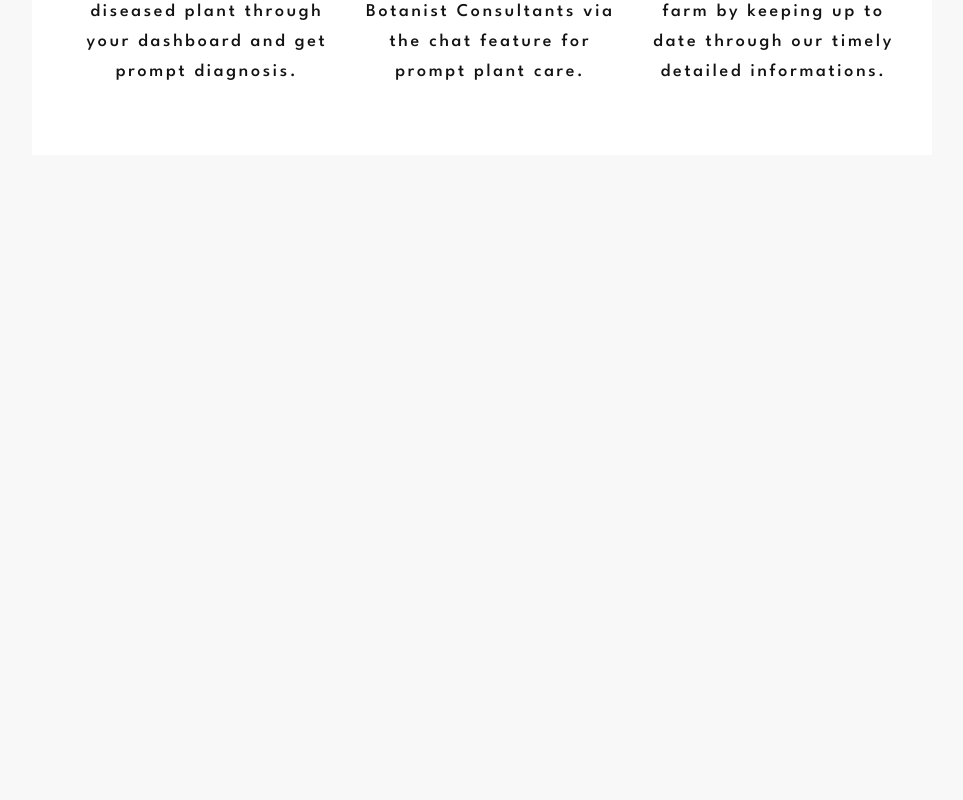
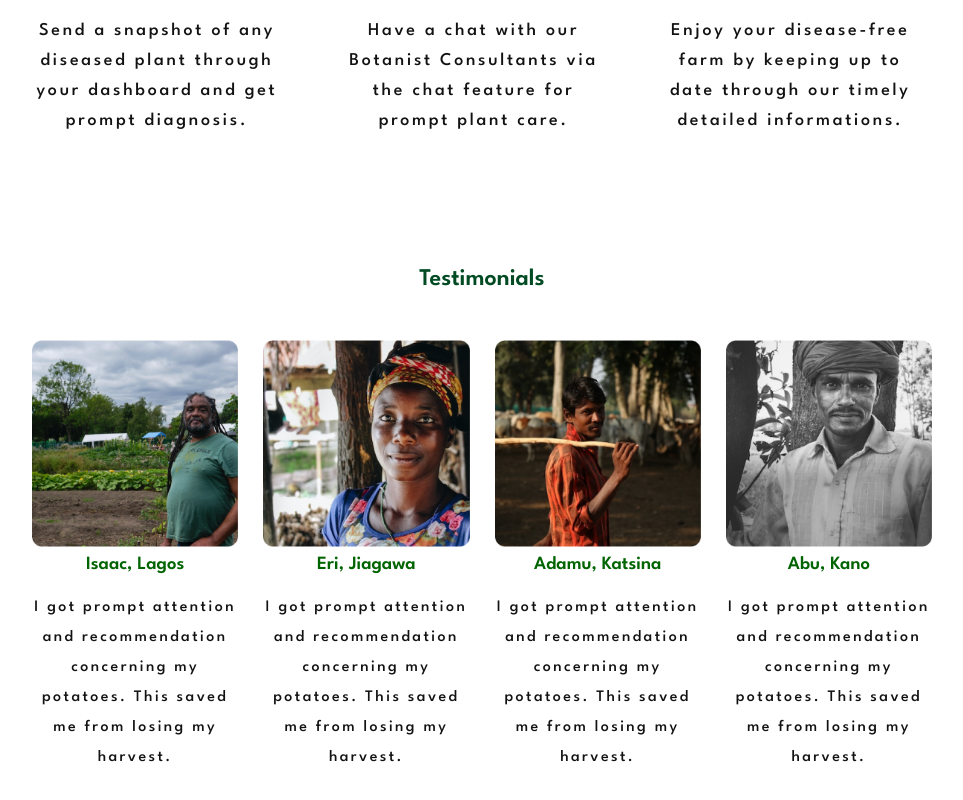
Before and after one commit to Ismat27/smart-farm-tool, a React (Create React App) app: page / in a window 1280 px wide. Shown: the part 1340-2140 px from the top of the page, without its empty margins (158-1121 px from the left). Before the commit the page ends 1495 px from the top, so only its background shows below. Built offline with nearby package versions, Linux system fonts and the light colour scheme.

Commit message:
set up testimonials section

```diff
--- /dev/null
+++ b/src/components/Testimonials.js
@@ -0,0 +1,72 @@
+import React from 'react'
+import styled from 'styled-components'
+import testimonials from '../data/testimonials'
+
+const Testimonials = () => {
+  return (
+    <Wrapper>
+        <h1>Testimonials</h1>
+        <div>
+            {
+                testimonials.map(({image, name, location, text}) => {
+                    return (
+                        <article key={name}>
+                            <img alt={name} src={image} />
+                            <h3>
+                                <span>{name}, {location}</span>
+                            </h3>
+                            <p>{text}</p>
+                        </article>
+                    )
+                })
+            }
+        </div>
+    </Wrapper>
+  )
+}
+
+const Wrapper = styled.section`
+--grid-column: 1;
+--grid-template-columns: repeat(var(--grid-column), auto);
+text-align: center;
+width: 90%;
+margin: auto;
+padding-block: 4rem;
+h1 {
+    color: var(--deep-green);
+    text-transform: capitalize;
+    margin-bottom: 50px;
+}
+div {
+    display: grid;
+    grid-template-columns: var(--grid-template-columns);
+    justify-content: center;
+    gap: 25px;
+}
+h3 {
+    color: var(--light-green);
+    text-transform: capitalize;
+    margin-top: 5px;
+}
+p {
+    font-size: 16px;
+    line-height: 20px;
+}
+@media (min-width: 576px) {
+    --grid-column: 2;
+    div {
+        justify-content: stretch;
+    }
+}
+@media (min-width: 768px) {
+    --grid-column: 2;
+    width: 100%;
+    padding-left: 50px;
+    padding-right: 50px;
+}
+@media (min-width: 992px) {
+    --grid-column: 4;
+}
+
+`
+export default Testimonials
--- /dev/null
+++ b/src/data/testimonials.js
@@ -0,0 +1,33 @@
+import isaac from '../images/isaac.png'
+import eri from '../images/eri.png'
+import adamu from '../images/adamu.png'
+import abu from '../images/abu.png'
+
+const testimonials = [
+    {
+        image: isaac,
+        name: 'isaac',
+        location: 'lagos',
+        text: 'I got prompt attention and recommendation concerning my potatoes. This saved me from losing my harvest.'
+    },
+    {
+        image: eri,
+        name: 'eri',
+        location: 'jiagawa',
+        text: 'I got prompt attention and recommendation concerning my potatoes. This saved me from losing my harvest.'
+    },
+    {
+        image: adamu,
+        name: 'adamu',
+        location: 'katsina',
+        text: 'I got prompt attention and recommendation concerning my potatoes. This saved me from losing my harvest.'
+    },
+    {
+        image: abu,
+        name: 'abu',
+        location: 'kano',
+        text: 'I got prompt attention and recommendation concerning my potatoes. This saved me from losing my harvest.'
+    },
+]
+
+export default testimonials
--- a/src/pages/Home.js
+++ b/src/pages/Home.js
@@ -5,6 +5,7 @@ import Hero from '../components/Hero'
 import styled from 'styled-components'
 import Field from '../components/Field'
 import HowItWorks from '../components/HowItWorks'
+import Testimonials from '../components/Testimonials'
 
 const Home = () => {
   const nav = useNavigate()
@@ -21,12 +22,13 @@ const Home = () => {
       <Hero getStarted={getStarted} learmMore={scrollDown} />
       <Field getStarted={getStarted} />
       <HowItWorks abc={scrollRef} />
+      <Testimonials />
     </Wrapper>
   )
 }
 
 const Wrapper = styled.div`
-max-width: 900px;
+max-width: 1000px;
 margin: auto;
 background: white;
 p {
```
